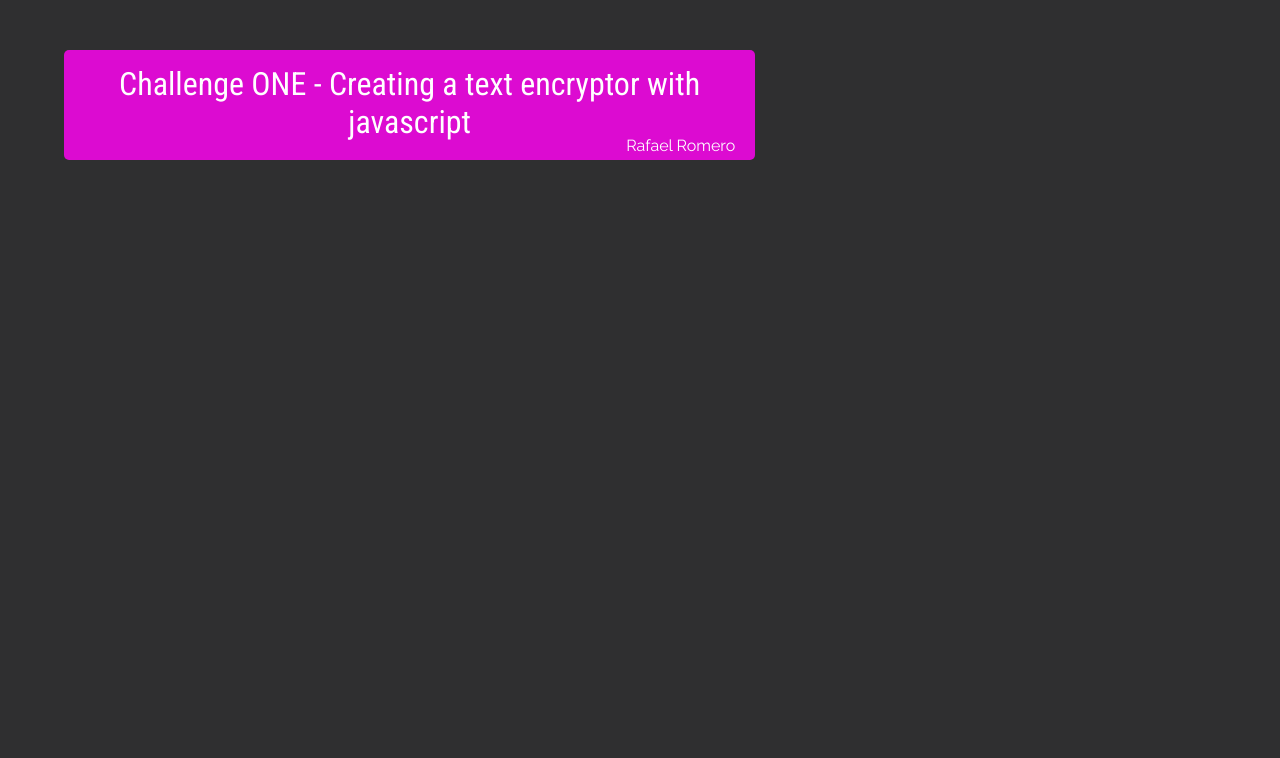
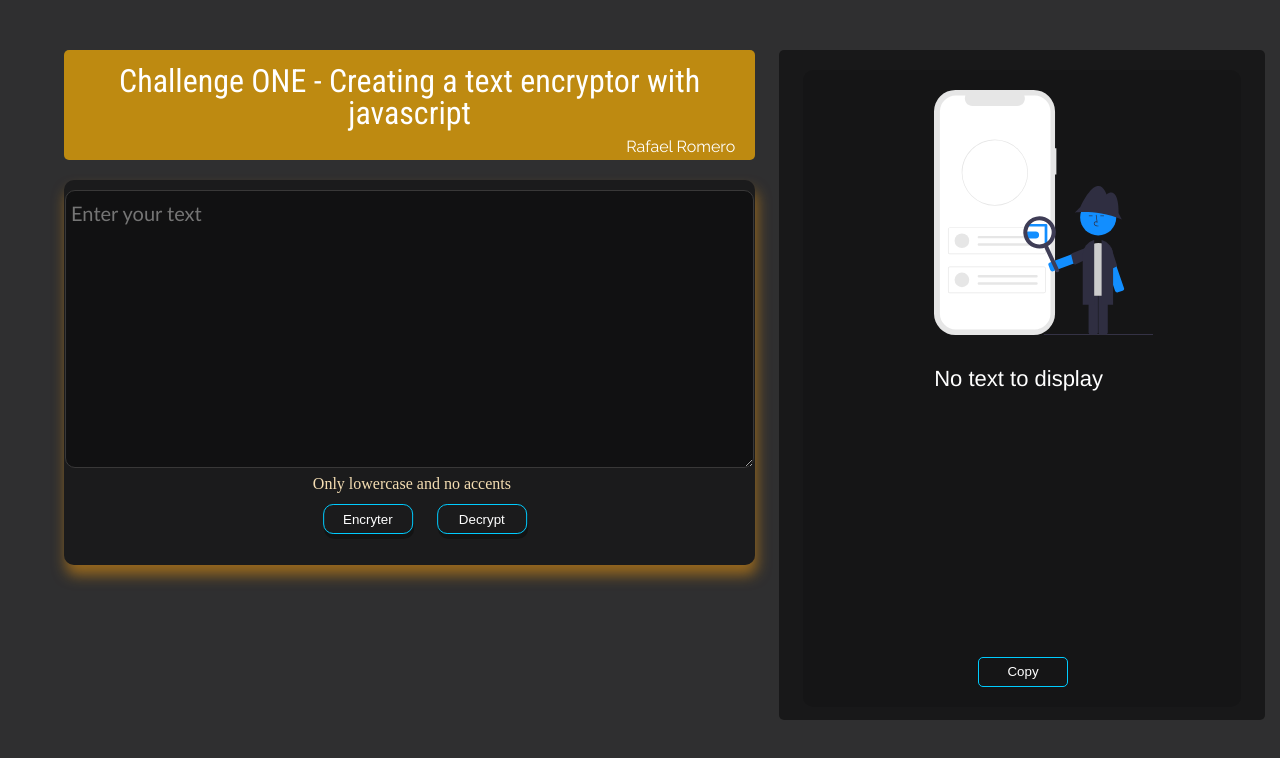
Before and after one commit to Reznov01/Challenge, a plain HTML site: page public/index.html in a window 1280 px wide. Drawn offline with Linux system fonts and the light colour scheme.

Commit message:
views finish

```diff
--- a/public/index.html
+++ b/public/index.html
@@ -20,8 +20,42 @@
         </div>
       </header>
       <main>
-        <div class="textArea"></div>
+        <div class="divTextArea">
+          <div class="containerTextArea">
+            <div class="textArea">
+              <textarea
+                class="userTextArea"
+                name="userText"
+                id="userText"
+                cols="60%"
+                rows="11"
+                placeholder="Enter your text"
+              ></textarea>
+            </div>
+          </div>
+          <div class="containerButtons">
+            <div class="buttons">
+              <h5>Only lowercase and no accents</h5>
+              <button type="button">Encryter</button>
+              <button>Decrypt</button>
+            </div>
+          </div>
+        </div>
       </main>
+      <aside>
+        <div class="box">
+          <div class="img">
+            <img
+              src="../src/img/undraw_the_search_s0xf.svg"
+              alt="imagen de busqueda"
+            />
+          </div>
+          <div class="boxButton">
+            <h3>No text to display</h3>
+            <button type="button">Copy</button>
+          </div>
+        </div>
+      </aside>
     </div>
   </body>
 </html>
--- a/src/css/reset.css
+++ b/src/css/reset.css
@@ -1,99 +1,124 @@
-/***
-    The new CSS reset - version 1.8.2 (last updated 23.12.2022)
-    GitHub page: https://github.com/elad2412/the-new-css-reset
-***/
-
-/*
-    Remove all the styles of the "User-Agent-Stylesheet", except for the 'display' property
-    - The "symbol *" part is to solve Firefox SVG sprite bug
- */
-*:where(
-    :not(html, iframe, canvas, img, svg, video, audio):not(svg *, symbol *)
-  ) {
-  all: unset;
-  display: revert;
-}
-
-/* Preferred box-sizing value */
-*,
-*::before,
-*::after {
-  box-sizing: border-box;
-}
-
-/* Reapply the pointer cursor for anchor tags */
+html,
+body,
+div,
+span,
+applet,
+object,
+iframe,
+h1,
+h2,
+h3,
+h4,
+h5,
+h6,
+p,
+blockquote,
+pre,
 a,
-button {
-  cursor: revert;
-}
-
-/* Remove list styles (bullets/numbers) */
+abbr,
+acronym,
+address,
+big,
+cite,
+code,
+del,
+dfn,
+em,
+img,
+ins,
+kbd,
+q,
+s,
+samp,
+small,
+strike,
+strong,
+sub,
+sup,
+tt,
+var,
+b,
+u,
+i,
+center,
+dl,
+dt,
+dd,
 ol,
 ul,
-menu {
+li,
+fieldset,
+form,
+label,
+legend,
+table,
+caption,
+tbody,
+tfoot,
+thead,
+tr,
+th,
+td,
+article,
+aside,
+canvas,
+details,
+embed,
+figure,
+figcaption,
+footer,
+header,
+hgroup,
+menu,
+nav,
+output,
+ruby,
+section,
+summary,
+time,
+mark,
+audio,
+video {
+  margin: 0;
+  padding: 0;
+  border: 0;
+  font-size: 100%;
+  font: inherit;
+  vertical-align: baseline;
+}
+/* HTML5 display-role reset for older browsers */
+article,
+aside,
+details,
+figcaption,
+figure,
+footer,
+header,
+hgroup,
+menu,
+nav,
+section {
+  display: block;
+}
+body {
+  line-height: 1;
+}
+ol,
+ul {
   list-style: none;
 }
-
-/* For images to not be able to exceed their container */
-img {
-  max-inline-size: 100%;
-  max-block-size: 100%;
+blockquote,
+q {
+  quotes: none;
 }
-
-/* removes spacing between cells in tables */
+blockquote:before,
+blockquote:after,
+q:before,
+q:after {
+  content: "";
+  content: none;
+}
 table {
   border-collapse: collapse;
+  border-spacing: 0;
 }
-
-/* Safari - solving issue when using user-select:none on the <body> text input doesn't working */
-
-/* revert the 'white-space' property for textarea elements on Safari */
-textarea {
-  white-space: revert;
-}
-
-/* minimum style to allow to style meter element */
-meter {
-  -webkit-appearance: revert;
-  appearance: revert;
-}
-
-/* preformatted text - use only for this feature */
-pre {
-  all: revert;
-}
-
-/* reset default text opacity of input placeholder */
-::placeholder {
-  color: unset;
-}
-
-/* remove default dot (•) sign */
-::marker {
-  content: "";
-}
-
-/* fix the feature of 'hidden' attribute.
- display:revert; revert to element instead of attribute */
-:where([hidden]) {
-  display: none;
-}
-
-/* revert for bug in Chromium browsers
- - fix for the content editable attribute will work properly.
- - webkit-user-select: auto; added for Safari in case of using user-select:none on wrapper element*/
-:where([contenteditable]:not([contenteditable="false"])) {
-  -moz-user-modify: read-write;
-  -webkit-user-modify: read-write;
-  overflow-wrap: break-word;
-}
-
-/* apply back the draggable feature - exist only in Chromium and Safari */
-:where([draggable="true"]) {
-  -webkit-user-drag: element;
-}
-
-/* Revert Modal native behavior */
-:where(dialog:modal) {
-  all: revert;
-}
--- a/src/css/style.css
+++ b/src/css/style.css
@@ -14,7 +14,7 @@ body {
 
 .title {
   position: relative;
-  background: rgb(220, 11, 209);
+  background: rgba(220, 157, 11, 0.827);
   display: inline-block;
   width: 60%;
   height: 110px;
@@ -40,3 +40,144 @@ body {
 
   bottom: 5px;
 }
+
+main .divTextArea {
+  width: 60%;
+  min-height: 385px;
+  margin-top: 20px;
+  background: rgba(11, 11, 11, 0.522);
+  border-radius: 10px;
+  box-shadow: 2px 10px 14px rgba(238, 152, 14, 0.541);
+}
+
+main .divTextArea .userTextArea {
+  background-color: rgba(0, 0, 0, 0.378);
+  margin-top: 10px;
+  color: rgb(89, 87, 87);
+  font-size: 20px;
+  font-family: "Trebuchet MS", "Lucida Sans Unicode", "Lucida Grande",
+    "Lucida Sans", Arial, sans-serif;
+  padding-top: 10px;
+  padding-left: 5px;
+  border-radius: 10px;
+  border: solid 1px rgb(57, 56, 56);
+}
+
+.containerTextArea {
+  display: flex;
+  justify-content: center;
+  width: 100%;
+}
+
+main .divTextArea .containerTextArea .textArea .userTextArea:focus {
+  color: rgb(255, 255, 255);
+  border: 1px solid rgb(236, 164, 10);
+  outline: none;
+}
+main .divTextArea .containerButtons {
+  width: 100%;
+  display: flex;
+  justify-content: center;
+  align-items: center;
+  /* background: red; */
+}
+main .divTextArea .buttons {
+  position: relative;
+  display: inline-block;
+  align-items: center;
+  width: 70%;
+  transform: translateX(30%);
+  color: wheat;
+  /* background-color: rebeccapurple; */
+}
+
+main .divTextArea .buttons:nth-child(1) {
+  margin-top: 5px;
+}
+
+main .divTextArea .buttons button {
+  /* background-color: blue; */
+  width: 90px;
+  height: 30px;
+  margin: 12px 10px;
+  color: white;
+  background: none;
+  padding: 5px;
+  border-radius: 10px;
+  text-align: center;
+  border: solid 1px rgb(0, 204, 255);
+  cursor: pointer;
+  box-shadow: 1px 5px rgba(0, 0, 0, 0.308);
+  transition: all 0.5s ease;
+}
+
+main .divTextArea .buttons button:hover {
+  background: rgb(5, 129, 245);
+  color: black;
+  transform: scale(1.1);
+}
+
+main .divTextArea .buttons button:active {
+  transform: translateY(10px);
+}
+
+aside {
+  position: absolute;
+  display: flex;
+  justify-content: center;
+  width: 38%;
+  height: calc(100vh - 130px);
+  right: 15px;
+  top: 50px;
+  background: rgba(10, 10, 10, 0.589);
+  border-radius: 5px;
+}
+
+aside .box {
+  position: relative;
+  width: 90%;
+  height: 95%;
+  background: rgba(0, 0, 0, 0.133);
+  border-radius: 10px;
+  margin-top: 20px;
+}
+aside .box img {
+  /* position: absolute;
+  left: 30%;
+  top: 20px; */
+  padding-left: 30%;
+  margin-top: 20px;
+  width: 50%;
+}
+
+aside .box h3 {
+  color: white;
+  font-family: Helvetica, sans-serif;
+  font-size: 22px;
+  margin-left: 30%;
+  margin-top: 30px;
+}
+
+aside .box .boxButton button {
+  position: absolute;
+  bottom: 20px;
+  left: 40%;
+  background: none;
+  border: solid 1px rgb(0, 204, 255);
+  border-radius: 5px;
+  color: white;
+  height: 30px;
+  width: 90px;
+  transition: all 0.5s ease;
+}
+
+aside .box .boxButton button:hover {
+  background: rgb(5, 129, 245);
+  color: black;
+  transform: scale(1.1);
+  cursor: pointer;
+}
+
+aside .box .boxButton button:active {
+  transform: translateY(10px);
+}
```
Also changed, not shown: src/img/undraw_the_search_s0xf.svg (added).
